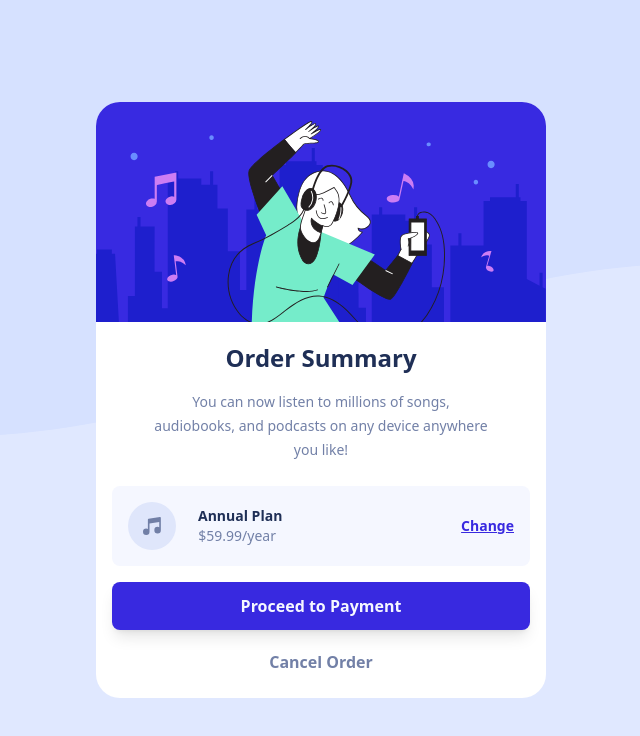
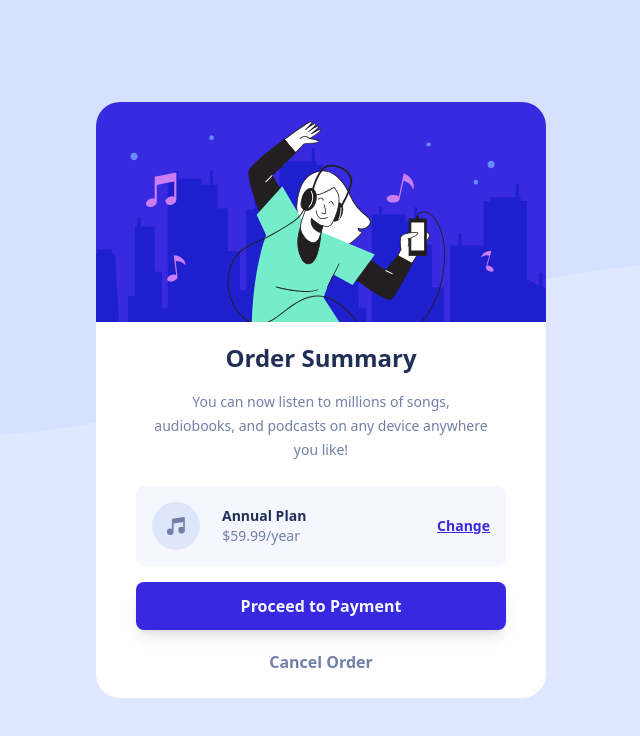
Before and after one commit to mandriva19/order-summary-component, a website: page index.html in a window 1280 px wide. Shown: the whole page, without its empty margins (319-959 px from the left). Drawn offline with Linux system fonts and the light colour scheme.

Commit message:
smmary req
fejrbfner

```diff
--- a/index.html
+++ b/index.html
@@ -28,7 +28,7 @@
         </p>
       </div>
       <div
-        class="bg-impBlue-200 flex items-center justify-between mx-4 px-4 rounded-lg py-4"
+        class="bg-impBlue-200 flex items-center justify-between mx-10 px-4 rounded-lg py-4"
       >
         <div class="flex items-center">
           <svg xmlns="http://www.w3.org/2000/svg" width="48" height="48">
@@ -53,7 +53,7 @@
           >Change</a
         >
       </div>
-      <div class="px-4 mt-4 space-y-2">
+      <div class="mt-4 space-y-2 mx-10">
         <button
           class="block font-bold shadow-lg bg-impBlue-400 text-impBlue-200 text-center px-4 py-3 rounded-lg w-full hover:opacity-70 transition-all duration-100"
         >
```
Also changed, not shown: dist/output.css.
